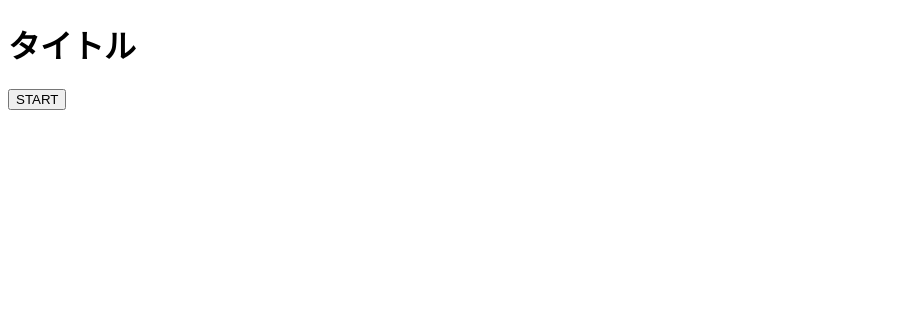
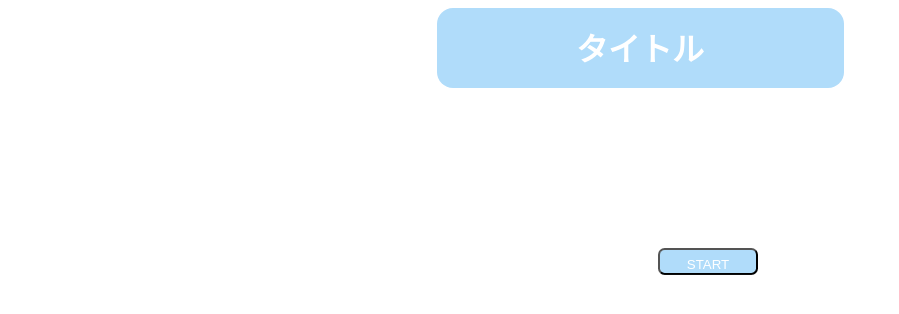
Before and after one commit to senbonmatsu/hair-care, a plain HTML site: page title.html in a window 1280 px wide. Shown: the whole page, without its empty margins (0-899 px from the left). Drawn offline with Linux system fonts and the light colour scheme.

Commit message:
タイトルのCSS部分をやってみた

```diff
--- a/title.html
+++ b/title.html
@@ -1,6 +1,32 @@
 
 <!DOCTYPE html>
-<head></head>
+<head>
+    <style>
+        *{
+            position: initial;
+        }
+        h1,button{
+            background: #b0dcfa;
+            padding: 0.5em;
+            color:white;
+            border-radius: 0.5em;
+            text-align: center;
+            width: 375px;
+            height: 1.5em;
+            margin: auto;
+            position: relative;
+        }
+        button{
+            width: 100px;
+            height: 2em;
+            text-align: center;
+            transform: translate(650%,600%);
+
+            padding: 0.5em;
+            border-radius: 0.5em;
+        }
+    </style>
+</head>
 <html>
 <body>
     <h1>タイトル</h1>
```
